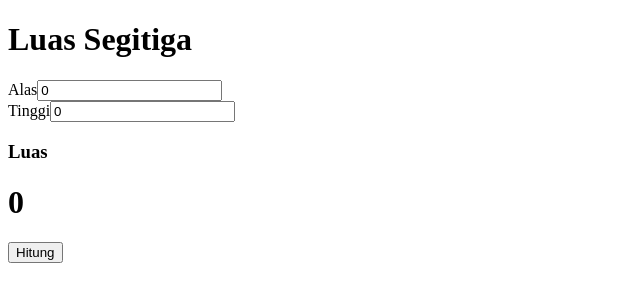
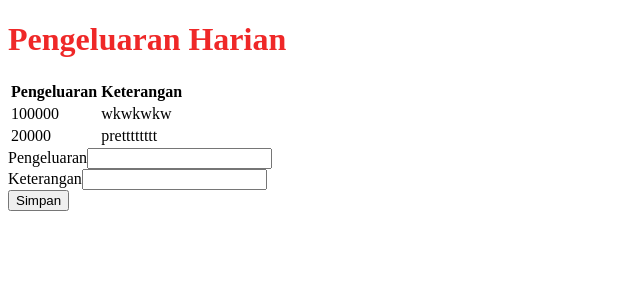
Before and after one commit to afi11/belajar-vue-dasar, a Vue app: page / in a window 1280 px wide. Shown: the top 302 px of the page, without its empty margins (0-640 px from the left). Built offline with nearby package versions, Linux system fonts and the light colour scheme.

Commit message:
Computed & Watch Composition API

```diff
--- a/src/App.vue
+++ b/src/App.vue
@@ -1,35 +1,50 @@
 <template>
-    <h1>Luas Segitiga</h1>
-    <div><label>Alas</label>
-        <input v-model="alas" type="number" name="alas" />
-    </div>
-    <div><label>Tinggi</label>
-        <input v-model="tinggi" type="number" name="tinggi" />
-    </div>
-    <h3>Luas</h3>
-    <h1>{{ luas }}</h1>
-    <button v-on:click="hitung()">Hitung</button>
+    <TitlePage title="Pengeluaran Harian" />
+    <h2 v-if="warning" class="warning">Pengeluaran Anda Terlalu Banyak</h2>
+    <ListPengeluaran v-if="showList" :dataPengeluaran="daftarPengeluaran" />
+    <FormPengeluaran @entri-pengeluaran="entriPengeluaran($event)" />
 </template>
 
 <script>
-import { ref } from 'vue'
+import FormPengeluaran from './components-composition-api/FormPengeluaran.vue';
+import ListPengeluaran from './components-composition-api/ListPengeluaran.vue';
+import TitlePage from './components-composition-api/TitlePage.vue';
+
+import { ref, computed, watch } from 'vue'
 // Reactive artinya data nya dalam bentuk object
 export default {
     name: "App",
+    components: {
+        FormPengeluaran,
+        ListPengeluaran,
+        TitlePage
+    },
     setup() {
-        const alas = ref(0);
-        const tinggi = ref(0);
-        const luas = ref(0);
+        const daftarPengeluaran = ref([
+            { nominal: 100000, keterangan: "wkwkwkw" }, { nominal: 20000, keterangan: "pretttttttt" }
+        ]);
 
-       function hitung(){
-            luas.value = parseFloat(alas.value * tinggi.value) / 2
-       }
+        const warning = ref(false);
+
+        function entriPengeluaran(event) {
+            daftarPengeluaran.value.push(event)
+        }
+
+        const showList = computed(() => daftarPengeluaran.value.length > 0);
+        const totalPengeluaran = computed(() => daftarPengeluaran.value.reduce((accum, item) => accum+parseInt(item.nominal), 0));
+
+        watch(totalPengeluaran, (newValue) => {
+            if(newValue > 100000){
+                warning.value = true
+            }
+        });
 
         return {
-            alas,
-            tinggi,
-            luas,
-            hitung
+            daftarPengeluaran,
+            warning,
+            entriPengeluaran,
+            showList,
+            totalPengeluaran
         }
     }
 }
--- /dev/null
+++ b/src/components-composition-api/FormPengeluaran.vue
@@ -0,0 +1,41 @@
+<template>
+    <form @submit.prevent="catat">
+        <div>
+            <label>Pengeluaran</label>
+            <input v-model="pengeluaran" type="number" id="pengeluaran" />
+        </div>
+        <div>
+            <label>Keterangan</label>
+            <input v-model="keterangan" type="text" id="keterangan" />
+        </div>
+        <div><button type="submit">Simpan</button></div>
+    </form>
+</template>
+
+<script>
+import {ref} from "vue"
+
+export default {
+    name: "FormPengeluaran",
+    setup(props, context) {
+        const pengeluaran = ref(null);
+        const keterangan = ref(null);
+
+        function catat() {
+            context.emit('entri-pengeluaran', {
+                nominal: pengeluaran.value,
+                keterangan: keterangan.value
+            });
+            pengeluaran.value = null;
+            keterangan.value = null;
+            document.getElementById("pengeluaran").focus();
+        }
+
+        return {
+            pengeluaran,
+            keterangan,
+            catat
+        }
+    }
+}
+</script>
--- /dev/null
+++ b/src/components-composition-api/ListPengeluaran.vue
@@ -0,0 +1,21 @@
+<template>
+    <table>
+        <tr>
+            <th>Pengeluaran</th>
+            <th>Keterangan</th>
+        </tr>
+        <tr v-for="(pengeluaran, index) in dataPengeluaran" :key="index">
+            <td>{{ pengeluaran.nominal }}</td>
+            <td>{{ pengeluaran.keterangan }}</td>
+        </tr>
+    </table>
+</template>
+
+<script>
+export default {
+    name: "ListPengeluaran",
+    props: {
+        dataPengeluaran: Array
+    }
+}
+</script>
--- /dev/null
+++ b/src/components-composition-api/TitlePage.vue
@@ -0,0 +1,17 @@
+<template>
+    <h1>{{ title }}</h1>
+</template>
+
+<script>
+export default {
+    name: "TitlePage",
+    props: {
+        title: String,
+    }
+}
+</script>
+<style scoped>
+h1 {
+    color: #ef2828;
+}
+</style>
```
